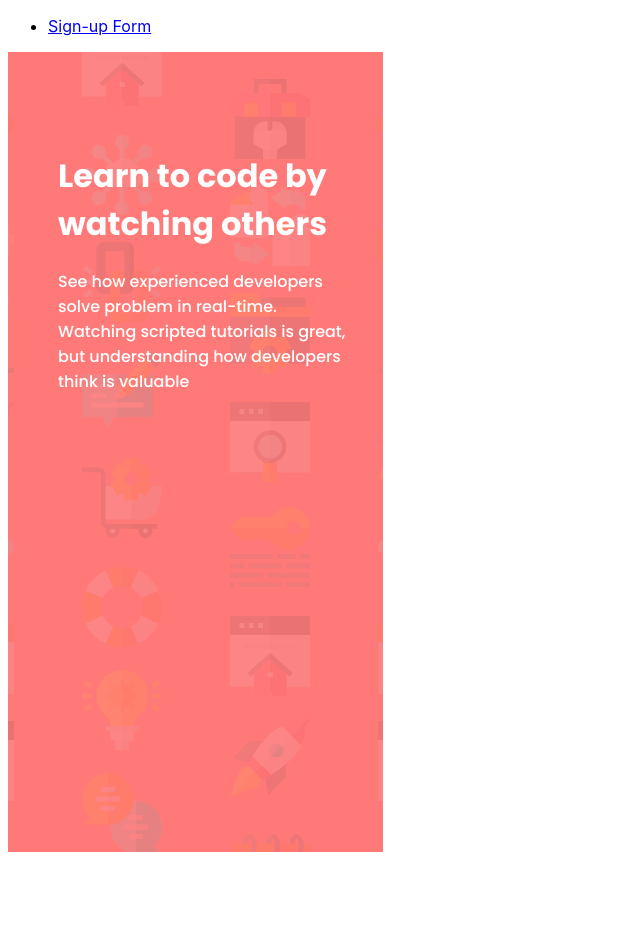
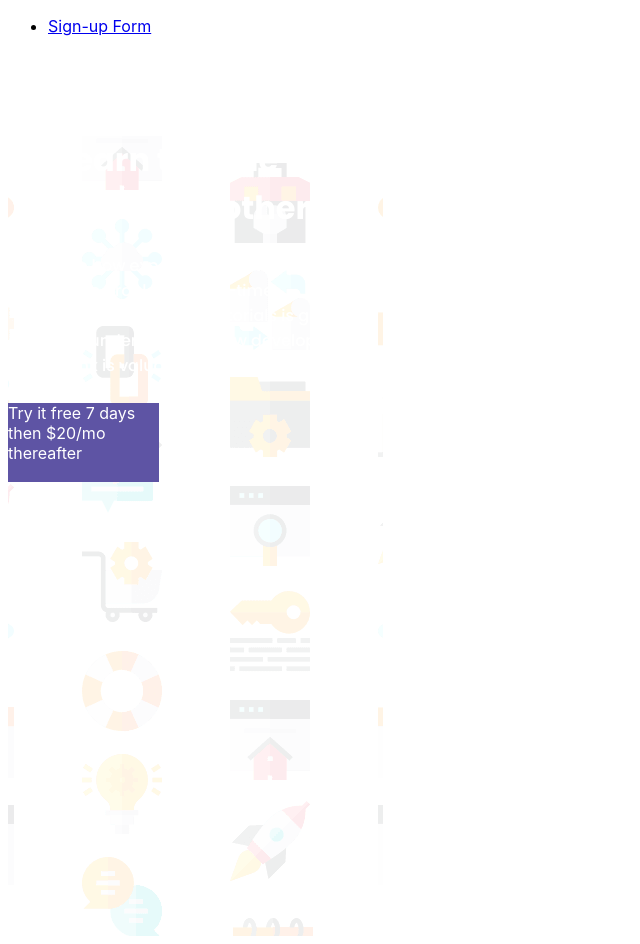
Before and after one commit to TaraTrody/frontend-react-challenges, a React (Create React App) app: page /signup in a window 1280 px wide. Shown: the whole page, without its empty margins (0-640 px from the left). Before the commit the page ends 860 px from the top, so only its background shows below. Built offline with nearby package versions, Linux system fonts and the light colour scheme; a web font is replaced by a local one.

Commit message:
add grid formatting

```diff
--- a/src/sign-up_form/Signup.jsx
+++ b/src/sign-up_form/Signup.jsx
@@ -14,6 +14,9 @@ const Signup = () => {
             is valuable
           </p>
         </TitleText>
+        <TryItBox>
+          <p>Try it free 7 days then $20/mo thereafter</p>
+        </TryItBox>
       </Overlay>
     </Container>
   );
@@ -22,8 +25,8 @@ const Signup = () => {
 export default Signup;
 
 const Container = styled.div`
+  display: grid
   background-color: rgba(255, 121, 121, 1);
-  display: grid;
   width: 375px;
   height: 100vh;
 `;
@@ -46,3 +49,10 @@ const TitleText = styled.div`
     font-weight: 500;
   }
 `;
+
+const TryItBox = styled.div`
+  background-color: #5e54a4;
+  width: 151px;
+  height: 79px;
+  color: #fff;
+`;
```
